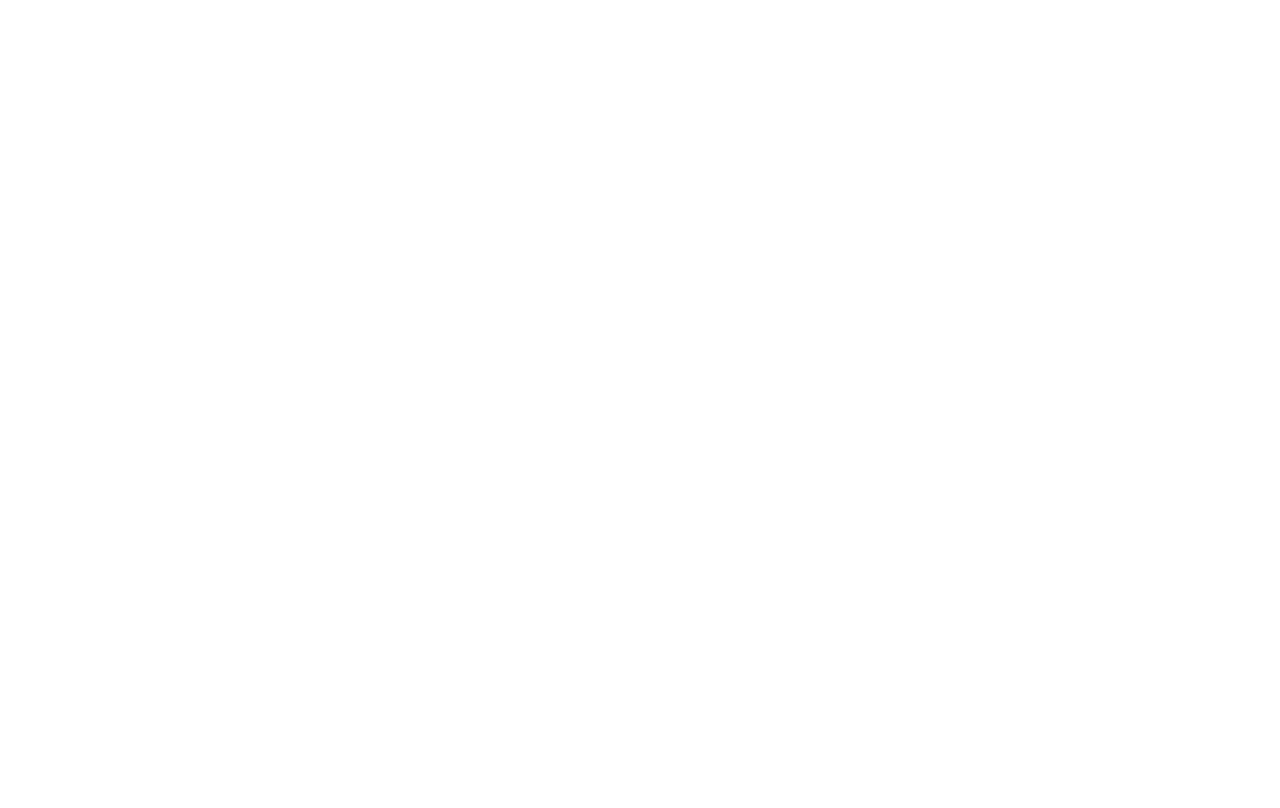
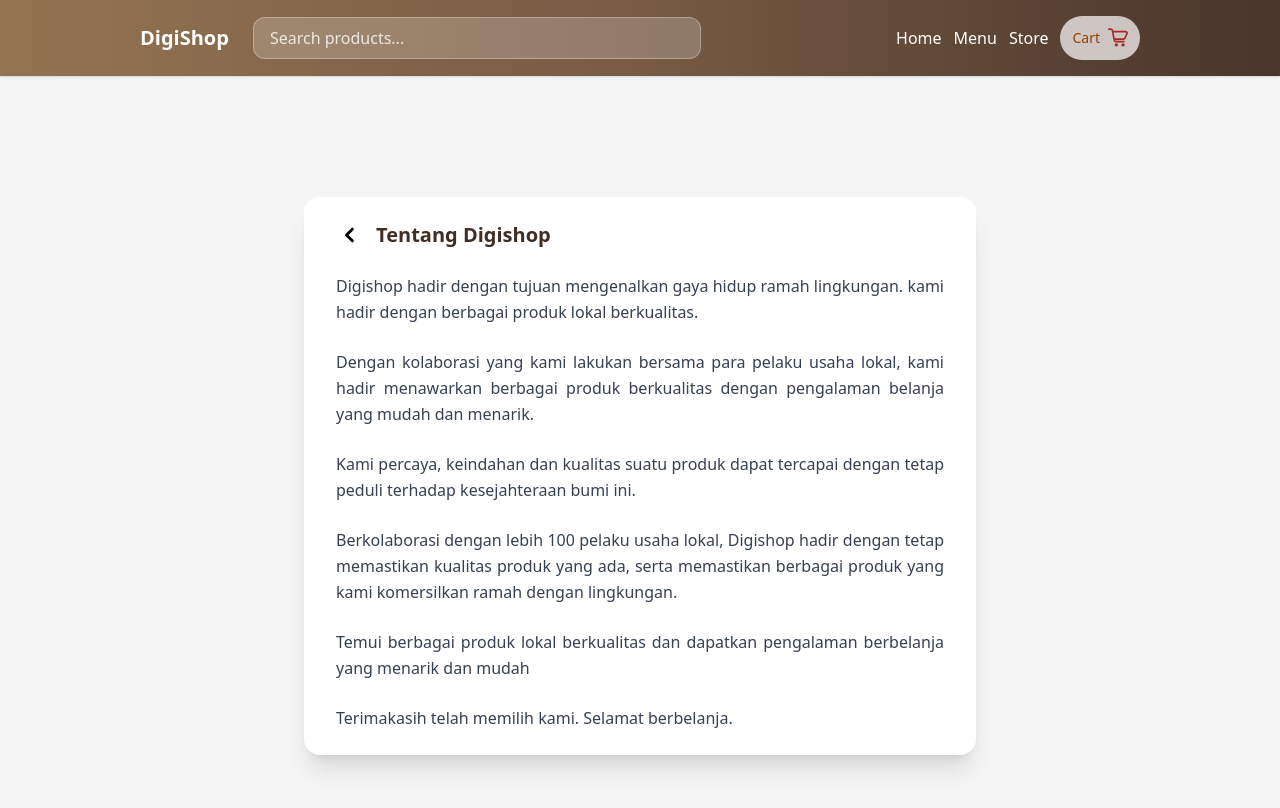
Before and after one commit to farhanswitch/digishop-ui, a React (Vite) app: page /about-us in a window 1280 px wide. Before the commit this address had no page. Shown: the top 808 px of the page. Built offline with nearby package versions, Linux system fonts and the light colour scheme.

Commit message:
Add AboutPage

```diff
--- a/src/main.jsx
+++ b/src/main.jsx
@@ -3,6 +3,7 @@
 import { BrowserRouter, Routes, Route } from "react-router";
 import "./index.css";
 import App from "./App.jsx";
+import AboutPage from "./pages/About.jsx";
 import HelpPage from "./pages/Help.jsx";
 import LoginPage from "./pages/Login.jsx";
 import MenuPage from "./pages/Menu.jsx";
@@ -17,6 +18,7 @@
         <Route path="/register" element={<RegisterPage />}></Route>
         <Route path="/menu" element={<MenuPage />}></Route>
         <Route path="/help" element={<HelpPage />}></Route>
+        <Route path="/about-us" element={<AboutPage />}></Route>
       </Routes>
     </StrictMode>
   </BrowserRouter>
--- /dev/null
+++ b/src/pages/About.jsx
@@ -0,0 +1,64 @@
+import React, { useState, useEffect } from "react";
+import { useNavigate } from "react-router";
+import Layout from "../components/Layout";
+import ArrowLeftIcon from "../icons/ArrowLeft";
+
+const AboutPage = () => {
+  const [isReady, setIsReady] = useState(false);
+  const navigate = useNavigate();
+
+  useEffect(() => {
+    setIsReady(true);
+  }, []);
+
+  return (
+    <div className={`${isReady ? "block" : "hidden"}`}>
+      <Layout pageTitle="Tentang Kami">
+        <div className="w-full min-h-screen flex items-center justify-center bg-neutral-100">
+          <div className="w-full max-w-5xl px-4">
+            <div className="bg-white px-8 py-6 rounded-2xl shadow-xl w-full max-w-2xl mx-auto">
+              <div className="flex items-center mb-6">
+                <button onClick={() => navigate(-1)} className="mr-3">
+                  <ArrowLeftIcon width={28} color="#734B29" />
+                </button>
+                <h1 className="text-xl font-bold text-[#422D23]">
+                  Tentang Digishop
+                </h1>
+              </div>
+
+              <div className="text-gray-700 space-y-6 text-justify leading-relaxed">
+                <p>
+                  Digishop hadir dengan tujuan mengenalkan gaya hidup ramah
+                  lingkungan. kami hadir dengan berbagai produk lokal
+                  berkualitas.
+                </p>
+                <p>
+                  Dengan kolaborasi yang kami lakukan bersama para pelaku usaha
+                  lokal, kami hadir menawarkan berbagai produk berkualitas
+                  dengan pengalaman belanja yang mudah dan menarik.
+                </p>
+                <p>
+                  Kami percaya, keindahan dan kualitas suatu produk dapat
+                  tercapai dengan tetap peduli terhadap kesejahteraan bumi ini.
+                </p>
+                <p>
+                  Berkolaborasi dengan lebih 100 pelaku usaha lokal, Digishop
+                  hadir dengan tetap memastikan kualitas produk yang ada, serta
+                  memastikan berbagai produk yang kami komersilkan ramah dengan
+                  lingkungan.
+                </p>
+                <p>
+                  Temui berbagai produk lokal berkualitas dan dapatkan
+                  pengalaman berbelanja yang menarik dan mudah
+                </p>
+                <p>Terimakasih telah memilih kami. Selamat berbelanja.</p>
+              </div>
+            </div>
+          </div>
+        </div>
+      </Layout>
+    </div>
+  );
+};
+
+export default AboutPage;
```
